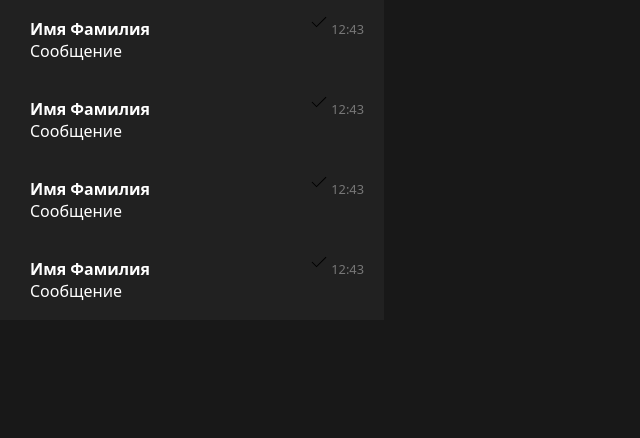
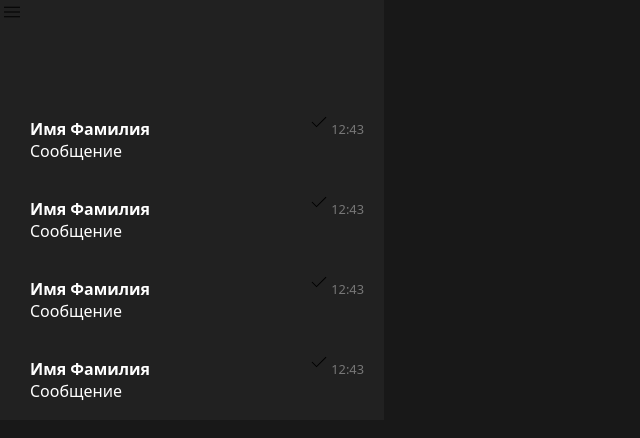
Before and after one commit to Fireball11/social, a React (Create React App) app: page / in a window 1280 px wide. Shown: the top 438 px of the page, without its empty margins (0-640 px from the left). Built offline with nearby package versions, Linux system fonts and the light colour scheme.

Commit message:
Commit to sync

```diff
--- /dev/null
+++ b/src/components/ListHeader.jsx
@@ -0,0 +1,13 @@
+import React from "react";
+import classes from './Sidebar.module.css';
+import MenuIcon from "./UI/icons/MenuIcon";
+
+const ListHeader = () => {
+    return (
+        <div className={classes.ListHeader}>
+            <MenuIcon className={classes.menuIcon}></MenuIcon>
+        </div>
+    )
+}
+
+export default ListHeader;
--- a/src/components/Sidebar.jsx
+++ b/src/components/Sidebar.jsx
@@ -1,10 +1,14 @@
 import React from "react";
 import classes from './Sidebar.module.css';
 import ListMsg from "./ListMsg";
+import ListHeader from "./ListHeader";
 
 const Sidebar = (props) => {
     return (
         <div className={classes.Sidebar}>
+            <ListHeader>
+
+            </ListHeader>
             <ListMsg>
 
             </ListMsg>
--- a/src/components/Sidebar.module.css
+++ b/src/components/Sidebar.module.css
@@ -5,3 +5,11 @@
     height: 100%;
     background-color: #212121;
 }
+
+.ListHeader {
+    height: 100px;
+}
+
+.menuIcon {
+    fill: #aaa;
+}
--- /dev/null
+++ b/src/components/UI/icons/MenuIcon.jsx
@@ -0,0 +1,11 @@
+import React from "react";
+
+const MenuIcon = () => {
+    return (
+        <svg xmlns="http://www.w3.org/2000/svg" height="24" viewBox="0 -960 960 960" width="24" >
+            <path d="M160-269.231v-40h640v40H160ZM160-460v-40h640v40H160Zm0-190.769v-40h640v40H160Z" />
+        </svg>
+    )
+}
+
+export default MenuIcon;
```
